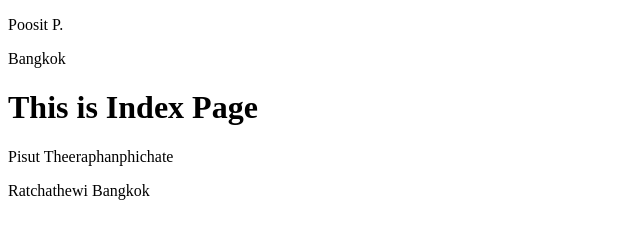
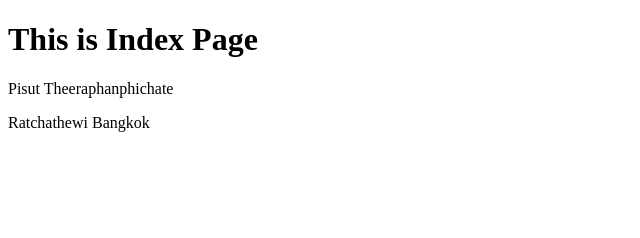
Before and after one commit to earth824/cc9-workflow, a plain HTML site: page index.html in a window 1280 px wide. Shown: the whole page, without its empty margins (0-640 px from the left). Drawn offline with Linux system fonts and the light colour scheme.

Commit message:
delete head

```diff
--- a/index.html
+++ b/index.html
@@ -5,8 +5,6 @@
     <meta http-equiv="X-UA-Compatible" content="IE=edge" />
     <meta name="viewport" content="width=device-width, initial-scale=1.0" />
     <title>Document</title>
-    <p>Poosit P.</p>
-    <p>Bangkok</p>
   </head>
   <body>
     <h1>This is Index Page</h1>
```
